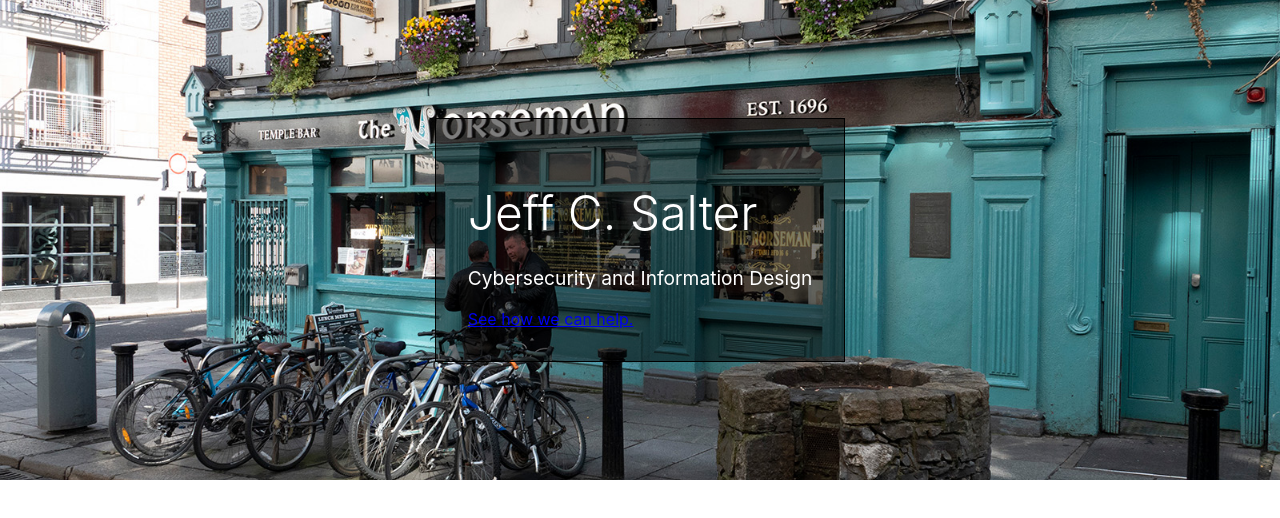
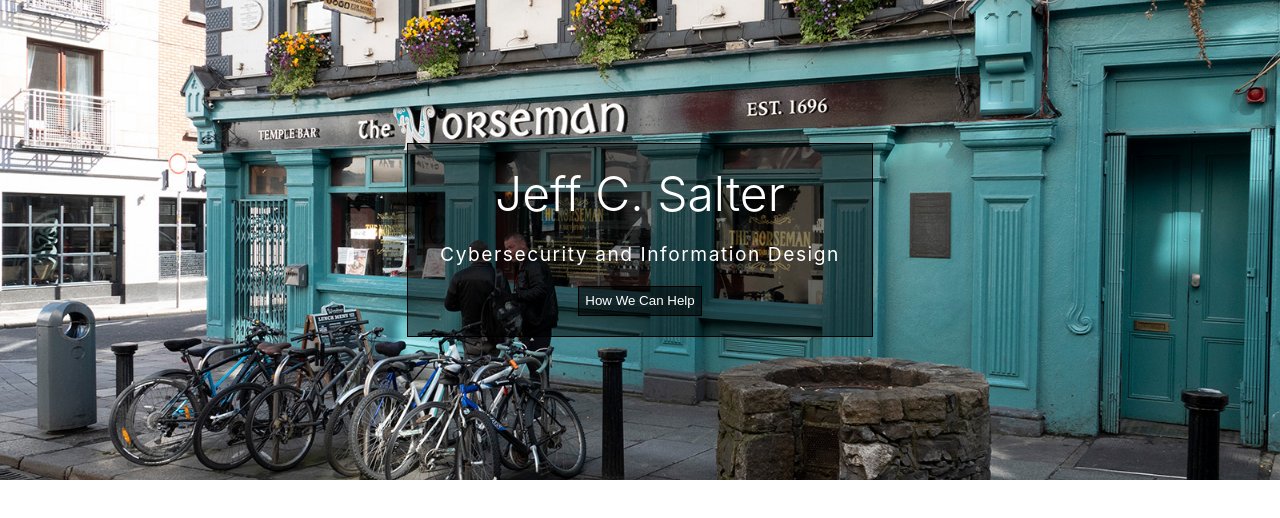
Before and after one commit to 007-jcs/jcsalter, a Gatsby site: page / in a window 1280 px wide. Built offline with nearby package versions, Linux system fonts and the light colour scheme; Gatsby itself is replaced by a stand-in of ours.

Commit message:
hero section

```diff
--- a/src/components/index.css
+++ b/src/components/index.css
@@ -22,14 +22,24 @@ body {
     max-width: 70%;
     margin: 0 auto;
     position: relative;
-    padding: 2em;
+    padding: 1.25em 2em;
     background-color: rgba(0, 0, 0, .5);
+    text-align: center;
 }
 .heroInfo h1 {
     font-size: 3em;
     margin-bottom: .5em;
     font-weight: 300;
+    margin: 0;
+    padding: 0;
 }
 .heroInfo p {
     font-size: 1.2em;
+    letter-spacing: 0.08em;
 }
+.heroButton {
+    background-color: rgba(0, 0, 0, .5);
+    border: #000 1px solid;
+    padding: .5em;
+    color: #fff;
+}
--- a/src/pages/index.js
+++ b/src/pages/index.js
@@ -1,7 +1,7 @@
 import React from 'react';
 import { Link } from 'gatsby';
 import "../components/index.css"
-
+import { navigate } from "gatsby"
 
 const index = () => {
   return (
@@ -10,7 +10,7 @@ const index = () => {
         <div className='heroInfo'>
         <h1>Jeff C. Salter</h1>
         <p>Cybersecurity and Information Design</p>
-        <Link to="/about">See how we can help. </Link>
+        <button className='heroButton' onClick={()=>{navigate("/about")}}>How We Can Help</button>
         </div>
       </div>
     </header>
```
Also changed, not shown: src/pages/about.js (added, +18 -0 lines), src/about.js (deleted).
